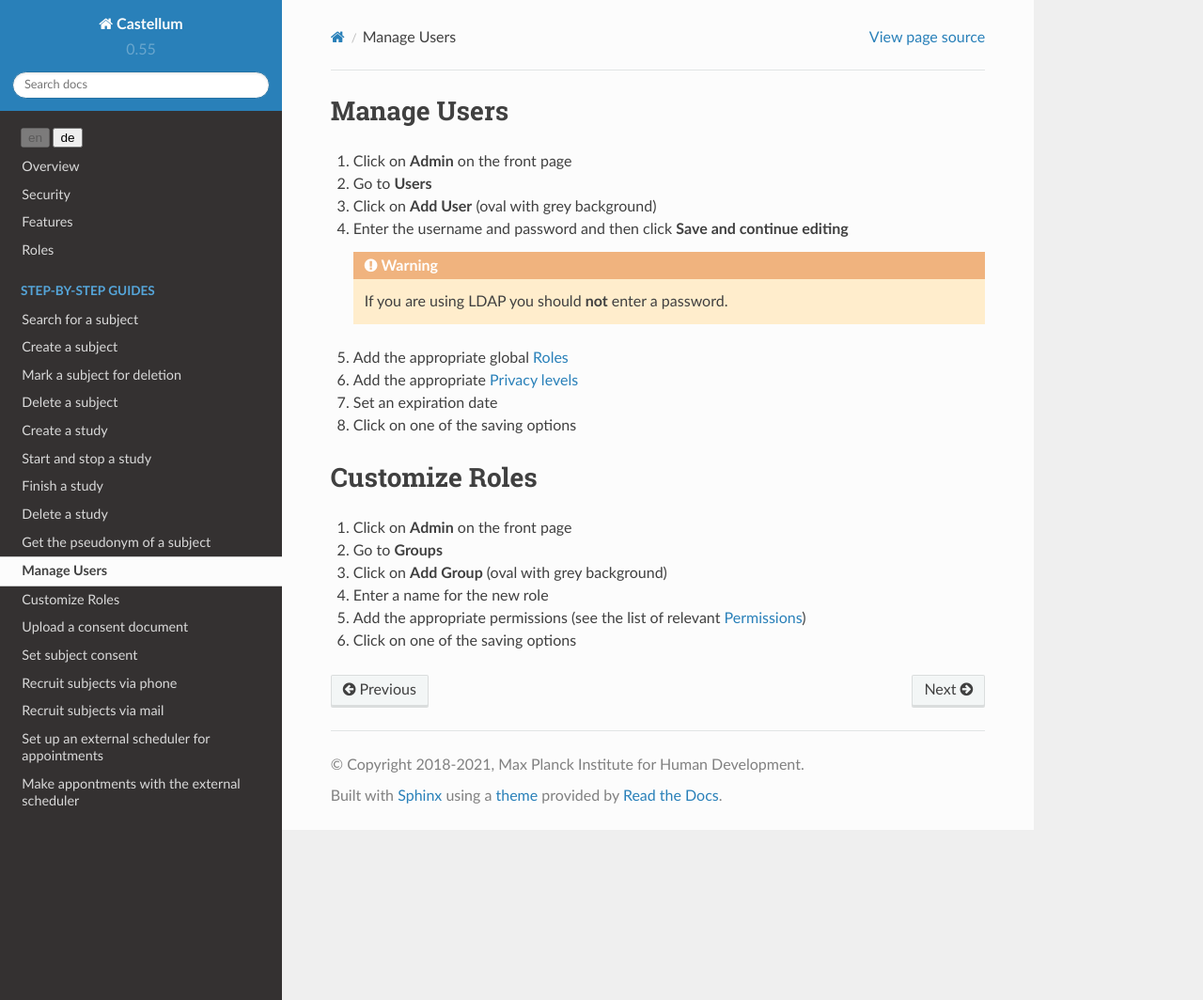
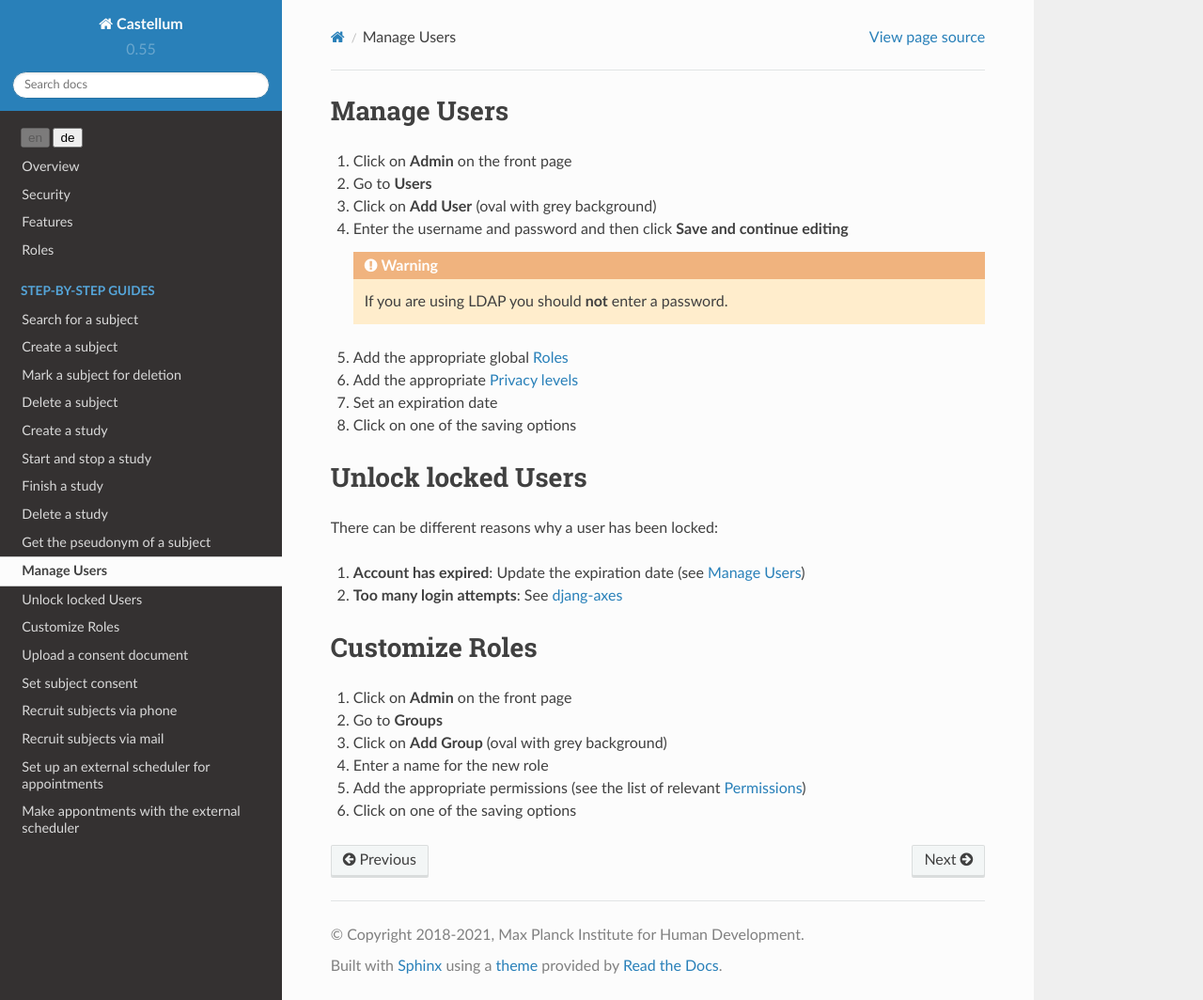
Before and after one commit to DouglasNeuroInformatics/castellum, a Sphinx documentation site: the page built from source/guides/admin.rst, in a window 1280 px wide and 1064 px high. Shown: the whole window at 94% size. Built offline with Sphinx 7.4.7 and the Read the Docs theme 2.0.0, drawn with Linux system fonts in a browser that asks for light colours.

Commit message:
document unlocking locked users
fixes #14

```diff
--- a/source/guides/admin.rst
+++ b/source/guides/admin.rst
@@ -17,6 +17,17 @@ Manage Users
 8.  Click on one of the saving options
 
 
+.. _admin-unlock:
+
+Unlock locked Users
+===================
+
+There can be different reasons why a user has been locked:
+
+1.  **Account has expired**: Update the expiration date (see :ref:`admin-users`)
+2.  **Too many login attempts**: See `djang-axes <https://django-axes.readthedocs.io/en/latest/3_usage.html#resetting-attempts-and-lockouts>`_
+
+
 .. _admin-roles:
 
 Customize Roles
--- a/source/roles.rst
+++ b/source/roles.rst
@@ -112,6 +112,7 @@ Administrator
 Relevant guides:
 
 -   :ref:`admin-users`
+-   :ref:`admin-unlock`
 -   :ref:`admin-roles`
 -   :ref:`consent-document`
 
```
